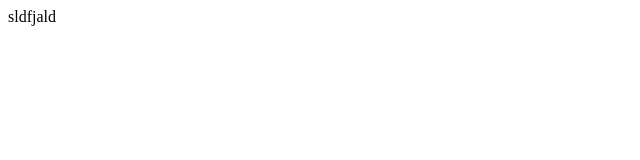
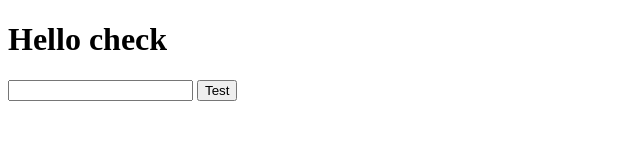
Before and after one commit to Shakhawat16/JS-Practice, a plain HTML site: page index.html in a window 1280 px wide. Shown: the whole page, without its empty margins (0-640 px from the left). Drawn offline with Linux system fonts and the light colour scheme.

Commit message:
learned try catch

```diff
--- /dev/null
+++ b/errors.js
@@ -0,0 +1,19 @@
+try{
+    cc(dkja);
+}
+catch(err){
+    console.log(err.message);
+}
+function fn(){
+    try{
+    let x=document.getElementById("fff").value;
+    if(isNaN(x)) throw "not a number";
+    if(x.trim()=="") throw "empty";
+    x=parseInt(x);
+    if(x>10) throw "greater than limit";
+    }
+    catch(err){
+        window.alert(err);
+    }
+
+}
--- a/index.html
+++ b/index.html
@@ -6,6 +6,10 @@
     <title>Document</title>
 </head>
 <body>
-    sldfjald
+    <h1>Hello check</h1>
+
+    <script src="errors.js"> </script>
+        <input id="fff" type="text">
+        <button onclick="fn()" type="button">Test</button>
 </body>
 </html>
--- a/test.js
+++ /dev/null
@@ -1 +0,0 @@
-dsjfasdfjl
```
